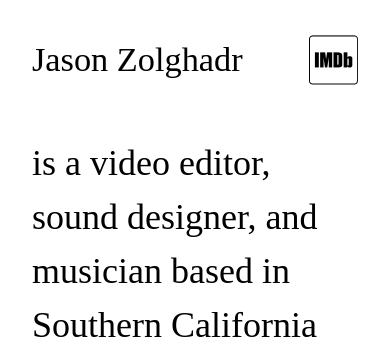
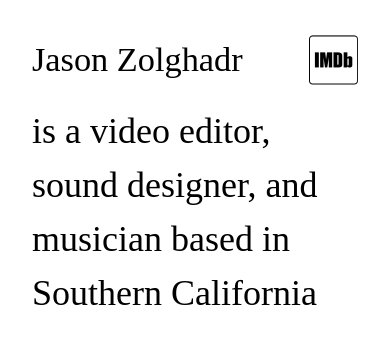
Before and after one commit to jzolghadr/jzolghadr.github.io, a plain HTML site: page index.html in a window 390 px wide. Shown: the top 346 px of the page. Drawn offline with Linux system fonts and the light colour scheme.

Commit message:
Change spacing betweenav header and blurb

```diff
--- a/style.css
+++ b/style.css
@@ -84,8 +84,7 @@ select {
 }
 
 nav {
-  padding: 2rem;
-  margin-bottom: 1rem;
+  padding: 2rem 2rem 0;
 }
 
 body {
@@ -219,6 +218,10 @@ ul {
 
 /* Mobile */
 @media screen and (max-width: 768px) {
+  nav {
+    padding-bottom: 1rem;
+  }
+
   h1 {
     font-size: calc((1.5 - 1) * 1.2vw + 2rem);
   }
```
